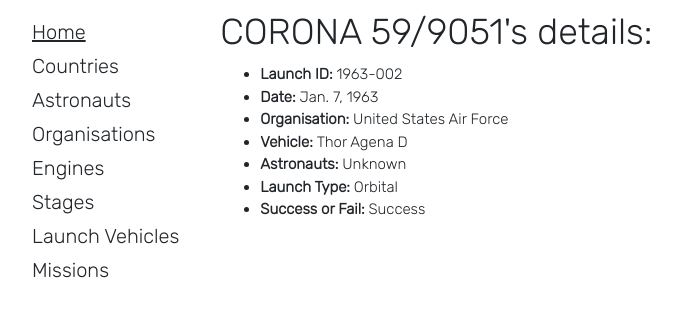
After one commit to eferos93/ODMC_exam_implementation, a Django app: page /spacemissions/mission/1 in a window 1280 px wide. The commit adds this page. Shown: the top 317 px of the page, without its empty margins (23-704 px from the left). Run offline with Django 3.2, Linux system fonts and the light colour scheme; data comes from the database, SQL or seed files in the repository.

Commit message:
mission, launch and astronaut_ouccupation view and templates done

```diff
--- a/populate.py
+++ b/populate.py
@@ -101,7 +101,7 @@
     def create_instance_of_model(self, fields):
         return self.model(launch_id=fields[0], date=fields[1],
                           organisation=Organisation.objects.get(code__exact=fields[3]),
-                          type_of_launch=fields[4], success_or_fail=fields[5])
+                          launch_type=fields[4], success_or_fail=fields[5])
 
     def update_vehicle(self):
         for _, row in pd.read_csv(self.data_frame_link).iterrows():
@@ -170,7 +170,7 @@
     def create_instance_of_model(self, fields):
         return self.model(astronaut=Astronaut.objects.get(astronaut_id__exact=fields[0]),
                           mission=Mission.objects.get(name__exact=fields[1]),
-                          role=fields[2], year_of_join=fields[3])
+                          role=fields[2], join_year=fields[3])
 
 
 class PopulateLaunchVehicle(Populate):
--- a/space_missions/models.py
+++ b/space_missions/models.py
@@ -71,26 +71,26 @@
 
 class AstronautOccupation(models.Model):
     class Meta:
-        unique_together = [('astronaut', 'mission', 'role', 'year_of_join')]
+        unique_together = [('astronaut', 'mission', 'role', 'join_year')]
 
     astronaut = models.ForeignKey('space_missions.Astronaut', on_delete=models.CASCADE)
     mission = models.ForeignKey('space_missions.Mission', on_delete=models.CASCADE)
     role = models.CharField(max_length=40)
-    year_of_join = models.PositiveSmallIntegerField(validators=[MinValueValidator(1900),
-                                                                MaxValueValidator(timezone.now().year)]
-                                                    )
+    join_year = models.PositiveSmallIntegerField(validators=[MinValueValidator(1900),
+                                                             MaxValueValidator(timezone.now().year)]
+                                                 )
 
 
 class Launch(models.Model):
     SF_choices = ('Success', 'Fail', 'unknown')
-    types_of_launch = ('Orbital', 'DeepSpaceMission', 'unknown')
+    launch_types = ('Orbital', 'DeepSpaceMission', 'unknown')
 
     launch_id = models.CharField(max_length=10, unique=True)
     date = models.DateField()
     launch_vehicle = models.ForeignKey('space_missions.LaunchVehicle', on_delete=models.SET_NULL, null=True, blank=True)
     organisation = models.ForeignKey('space_missions.Organisation', on_delete=models.SET_NULL, null=True, blank=True)
     success_or_fail = models.CharField(max_length=20, choices=[(d, d) for d in SF_choices])
-    type_of_launch = models.CharField(max_length=20, choices=[(d, d) for d in types_of_launch])
+    launch_type = models.CharField(max_length=20, choices=[(d, d) for d in launch_types])
 
 
 class Mission(models.Model):
--- a/space_missions/urls.py
+++ b/space_missions/urls.py
@@ -16,4 +16,6 @@
     path('stage/<int:pk>', views.StageDetail.as_view(), name='stage-detail'),
     path('launchvehicles/', views.LaunchVehicleList.as_view(), name='launch-vehicles'),
     path('launchvehicle/<int:pk>', views.LaunchVehicleDetail.as_view(), name='launch-vehicle-detail'),
+    path('missions/', views.MissionList.as_view(), name='missions'),
+    path('mission/<int:pk>', views.MissionDetail.as_view(), name='mission-detail'),
 ]
--- a/space_missions/views.py
+++ b/space_missions/views.py
@@ -49,3 +49,11 @@
 
 class LaunchVehicleDetail(generic.DetailView):
     model = models.LaunchVehicle
+
+
+class MissionList(generic.ListView):
+    model = models.Mission
+
+
+class MissionDetail(generic.DetailView):
+    model = models.Mission
--- a/templates/base.html
+++ b/templates/base.html
@@ -30,7 +30,7 @@
         <li><a href="{% url 'space_missions:engines' %}"><h4>Engines</h4></a></li>
         <li><a href="{% url 'space_missions:stages' %}"><h4>Stages</h4></a></li>
         <li><a href="{% url 'space_missions:launch-vehicles' %}"><h4>Launch Vehicles</h4></a></li>
-        <li><a href="#"><h4></h4></a></li>
+        <li><a href="{% url 'space_missions:missions' %}"><h4>Missions</h4></a></li>
         <li><a href="#"><h4></h4></a></li>
         </ul>
 
--- a/templates/space_missions/engine_detail.html
+++ b/templates/space_missions/engine_detail.html
@@ -1,6 +1,7 @@
 {% extends 'base.html' %}
 
 {% block content %}
+    <div class="container">
         <h1>{{ engine.name }}'s details:</h1>
         <ul>
             <li><strong>Manufacturer: </strong>
@@ -15,4 +16,5 @@
             <li><strong>Burn Duration: </strong>{{ engine.burn_duration }} seconds</li>
             <li><strong>Number of Chambers: </strong>{{ engine.chambers }}</li>
         </ul>
+    </div>
 {% endblock %}
--- a/templates/space_missions/launchvehicle_detail.html
+++ b/templates/space_missions/launchvehicle_detail.html
@@ -1,12 +1,13 @@
 {% extends 'base.html' %}
 
 {% block content %}
+    <div class="container">
         <h1>{{ launchvehicle.name }}'s details:</h1>
         <ul>
             <li><strong>Class: </strong>{{ launchvehicle.get_vehicle_class_display }}</li>
             <li>
                 <strong>Stages:</strong>
-            {% if launchvehicle.vehiclestage_set %}
+                {% if launchvehicle.vehiclestage_set.all %}
                     <ul>
                         {% for vehicle_stage in launchvehicle.vehiclestage_set.all %}
                             <li>
@@ -34,4 +35,5 @@
             <li><strong>Length: </strong>{{ launchvehicle.length }} meters</li>
             <li><strong>Diameter: </strong>{{ launchvehicle.diameter }} meters</li>
         </ul>
+    </div>
 {% endblock %}
--- /dev/null
+++ b/templates/space_missions/mission_detail.html
@@ -0,0 +1,41 @@
+{% extends 'base.html' %}
+
+{% block content %}
+    <div class="container">
+        <h1>{{ mission.name }}'s details:</h1>
+        <ul>
+            <li><strong>Launch ID: </strong>{{ mission.launch.launch_id }}</li>
+            <li><strong>Date: </strong><time>{{ mission.launch.date }}</time></li>
+            <li><strong>Organisation: </strong>
+                <a href="{% url 'space_missions:organisation-detail' pk=mission.launch.organisation_id %}">
+                    {{ mission.launch.organisation.name }}
+                </a>
+            </li>
+            <li><strong>Vehicle: </strong>
+                <a href="{% url 'space_missions:launch-vehicle-detail' pk=mission.launch.launch_vehicle_id %}">
+                    {{ mission.launch.launch_vehicle.name }}
+                </a>
+            </li>
+            <li>
+                <strong>Astronauts:</strong>
+                {% if mission.astronautoccupation_set.all %}
+                    <ul>
+                        {% for astronaut_occupation in mission.astronautoccupation_set.all %}
+                            <li>
+                                Name: <a href="{% url 'space_missions:astronaut-detail' pk=astronaut_occupation.astronaut_id %}">
+                                    {{ astronaut_occupation.astronaut.name }}
+                                </a>;
+                                Role: {{ astronaut_occupation.role }};
+                                Join Year: {{ astronaut_occupation.join_year }}
+                            </li>
+                        {% endfor %}
+                    </ul>
+                {% else %}
+                    Unknown
+                {% endif %}
+            </li>
+            <li><strong>Launch Type: </strong>{{ mission.launch.launch_type }}</li>
+            <li><strong>Success or Fail: </strong>{{ mission.launch.success_or_fail }}</li>
+        </ul>
+    </div>
+{% endblock %}
--- a/templates/space_missions/stage_detail.html
+++ b/templates/space_missions/stage_detail.html
@@ -1,6 +1,7 @@
 {% extends 'base.html' %}
 
 {% block content %}
+    <div class="container">
         <h1>{{ stage.name }}'s details:</h1>
         <ul>
             <li><strong>Manufacturer: </strong>
@@ -28,4 +29,5 @@
             <li><strong>Thrust: </strong>{{ stage.thrust }} kN</li>
             <li><strong>Burn Duration: </strong>{{ stage.burn_duration }} seconds</li>
         </ul>
+    </div>
 {% endblock %}
```
Also changed, not shown: templates/space_missions/mission_list.html (added, +18 -0 lines), db.sqlite3, space_missions/migrations/0002_rename_type_of_launch_launch_launch_type.py (added), space_missions/migrations/0003_auto_20210426_1144.py (added). Lines whose indentation alone changed are shown as unchanged.
